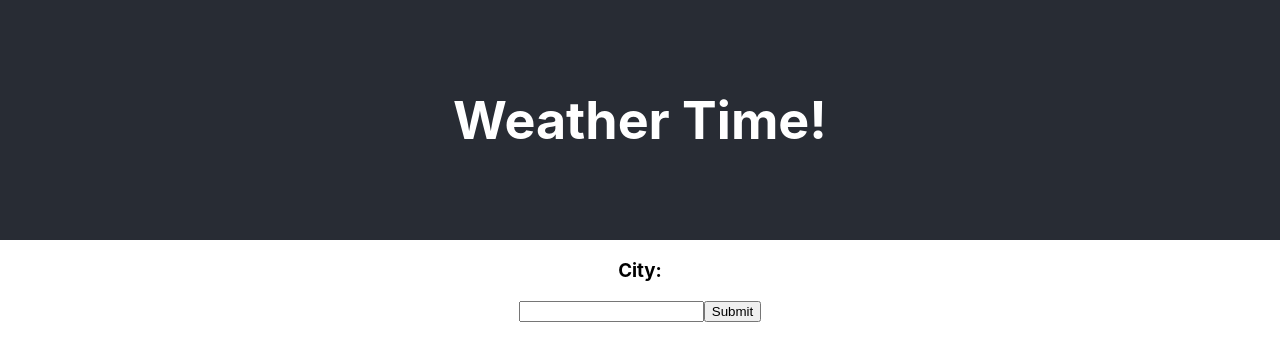
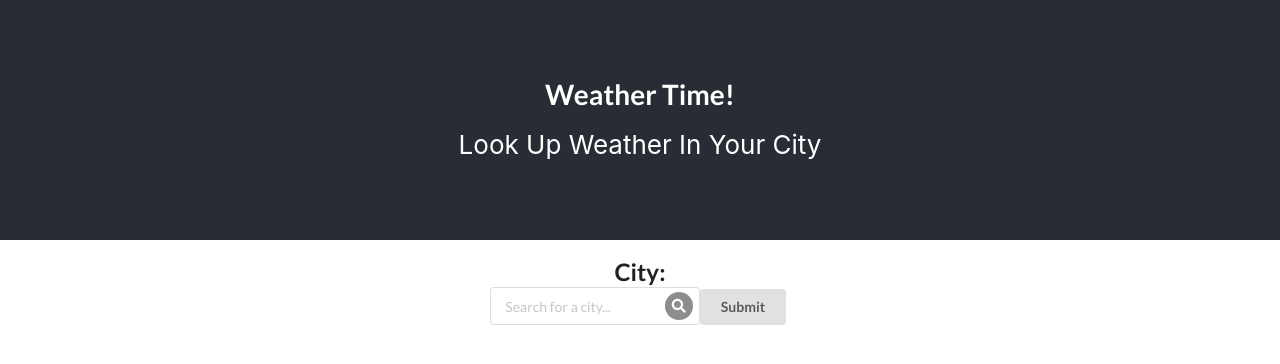
Before and after one commit to LesleySmith/lesleysmith-gonimbly, a React (Create React App) app: page / in a window 1280 px wide. Shown: the top 364 px of the page. Built offline with nearby package versions, Linux system fonts and the light colour scheme.

Commit message:
fixed formatting, fixed rendering on one search result

```diff
--- a/public/index.html
+++ b/public/index.html
@@ -2,7 +2,7 @@
 <html lang="en">
   <head>
     <meta charset="utf-8" />
-    <link rel="shortcut icon" href="%PUBLIC_URL%/favicon.ico" />
+    <link rel="shortcut icon" href="%PUBLIC_URL%/Weather-icon.png" />
     <meta name="viewport" content="width=device-width, initial-scale=1" />
     <meta name="theme-color" content="#000000" />
     <meta
@@ -10,6 +10,8 @@
       content="Web site created using create-react-app"
     />
     <link rel="apple-touch-icon" href="logo192.png" />
+    <link rel="stylesheet" href="//cdn.jsdelivr.net/npm/semantic-ui@2.4.2/dist/semantic.min.css" />
+
     <!--
       manifest.json provides metadata used when your web app is installed on a
       user's mobile device or desktop. See https://developers.google.com/web/fundamentals/web-app-manifest/
--- a/src/App.css
+++ b/src/App.css
@@ -13,10 +13,25 @@
   color: white;
 }
 
+label {
+  margin-bottom: 10px;
+}
+
 .search-results {
   display: flex;
   flex-direction: row;
   justify-content: space-evenly;
+  flex-wrap: wrap;
+}
+
+.search-title {
+  padding: 25px;
+  margin: 10px;
+}
+
+.city-button {
+  padding: 15px;
+  margin: 10px;
 }
 
 .weather-display {
@@ -27,16 +42,17 @@
 }
 
 .form {
-  width: 100%;
-  height: 56px;
-  border-radius: 4px;
+  padding: 20px;
+  display: flex;
+  flex-direction: column;
 }
 
 .weather-card {
   padding: 10px;
   margin: 10px;
   padding: 20px;
-  border: 5px solid blue;
+  border: 2px solid grey;
+  border-radius: 10px;
 }
 
 
--- a/src/App.js
+++ b/src/App.js
@@ -7,6 +7,7 @@ function App() {
     <div className="App">
       <header className="App-header">
         <h1>Weather Time!</h1>
+        <p>Look Up Weather In Your City</p>
       </header>
       <Weather />
     </div>
--- a/src/CityButton.js
+++ b/src/CityButton.js
@@ -2,9 +2,9 @@ import React from 'react';
 
 const CityButton = props => {
   return (
-    <div className='cityButton'>
+    <div className='city-button'>
       <h2>{props.title}</h2>
-      <button onClick={((event) => props.handleClick(event, props))} value={props.woeid}>{props.title} is my city</button>
+      <button class='ui button' onClick={((event) => props.handleClick(event, props))} value={props.woeid}>Submit</button>
     </div>
   )
 }
--- a/src/UserForm.js
+++ b/src/UserForm.js
@@ -3,12 +3,22 @@ import React from 'react';
 const UserForm = props => {
   return (
     <div className='form'>
+
       <form onSubmit={props.handleSubmit}>
 
-      <label htmlFor='location'><h3>City:</h3> </label>
-      <input type='text' name='location' value={props.state.location} onChange={props.handleChange}></input>
+      <label htmlFor='location'>
+        <div>
+          <div class="ui large header">City:</div>
+        </div>
+      </label>
 
-      <button type='submit'>Submit</button>
+      <div class='ui icon input'>
+        <input type='text' placeholder='Search for a city...' name='location' value={props.state.location} onChange={props.handleChange}></input>
+        <i aria-hidden='true' class='search circular inverted link icon'></i>
+      </div>
+
+      <button class='ui button' type='submit'>Submit</button>
+
     </form>
     </div>
   )
--- a/src/Weather.js
+++ b/src/Weather.js
@@ -50,6 +50,31 @@ export default class Weather extends Component {
     })
   }
 
+  async checkLength() {
+    if(this.state.searchResults.length === 1) {
+      let searchResults = this.state.searchResults[0].title
+      this.setState({
+         chosenCity: searchResults,
+         showSearch: false,
+        })
+      let woeid = this.state.searchResults[0].woeid;
+
+      const proxyurl = "https://cors-anywhere.herokuapp.com/";
+      const url = `https://www.metaweather.com/api/location/${woeid}/`;
+
+      fetch(proxyurl + url)
+      .then(results => {
+        return results.json();
+      })
+      .then(data => {
+        let weather = data.consolidated_weather;
+        console.log(weather);
+        this.setState({ userWeather: weather })
+        console.log('userWeather', this.state);
+      })
+    }
+  }
+
   async handleSubmit(event) {
     event.preventDefault();
     this.setState({ showSearch: true })
@@ -63,14 +88,13 @@ export default class Weather extends Component {
     })
     .then(data => {
       let search = data
-      this.setState({ searchResults: search });
-      console.log('searchResults', this.state);
+      this.setState({ searchResults: search }, () => {this.checkLength() });
     })
-    .catch(() => console.log('Could not get response'));
+    .catch(() => console.log('Something went wrong!'))
   }
 
   render() {
-    console.log(this.state.location)
+
     let searchResults = this.state.searchResults;
     let userWeather = this.state.userWeather;
     let showSearch = this.state.showSearch;
@@ -79,6 +103,7 @@ export default class Weather extends Component {
     return (
 
       <div className='weather'>
+
         <div className='inputBox'>
           <UserForm handleSubmit={this.handleSubmit} handleChange={this.handleChange} state={this.state} />
         </div>
@@ -90,12 +115,22 @@ export default class Weather extends Component {
         </div>
 
         {showSearch ? (
+
+          <div className='search-box'>
+
+            <div className='search-title'>
+              {searchResults.length > 0 &&
+                <h2>Which city did you mean?</h2>
+              }
+            </div>
+
             <div className='search-results'>
               {searchResults.length > 0 &&
               searchResults.map((city) =>
               <CityButton key={city.title} state={this.state} woeid={city.woeid} title={city.title} handleClick={this.handleClick} />
               )
             }
+            </div>
           </div>
         ) : (
 
```
Also changed, not shown: public/Weather-icon.png (added), 1 other file (tests, documents, lock files or other folders). Lines whose indentation alone changed are shown as unchanged.
